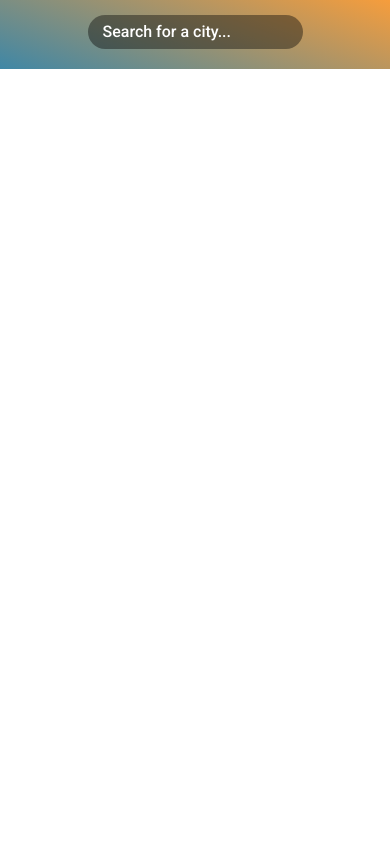
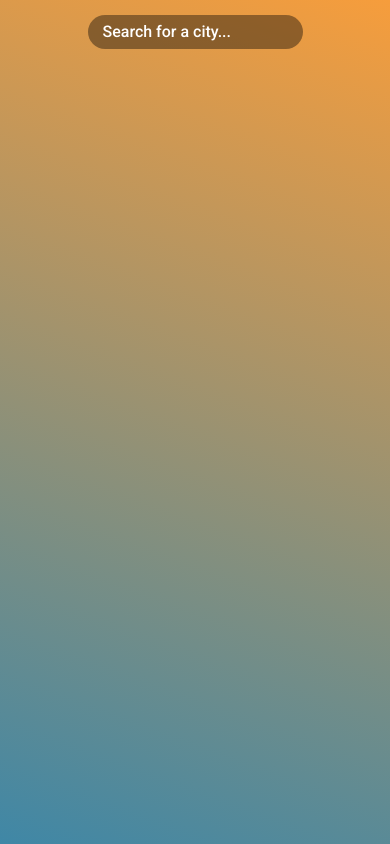
Before and after one commit to Perryno/meteo-react, a React (Create React App) app: page / in a window 390 px wide. Built offline with nearby package versions, Linux system fonts and the light colour scheme.

Commit message:
mb fixed

```diff
--- a/src/App.css
+++ b/src/App.css
@@ -104,6 +104,7 @@
 }
 .daysBox {
   width: 50%;
+  margin-bottom: 3rem;
 }
 
 .bottom {
@@ -132,11 +133,16 @@
     height: 100%;
     margin: 0;
     padding: 0;
-    padding-bottom: 20px;
   }
   .App {
     background-size: cover;
     background-repeat: no-repeat;
+  }
+  #root {
+    background: linear-gradient(20deg, #3f87a6, #f69d3c);
+  }
+  .App {
+    background: none;
   }
 }
 
```
